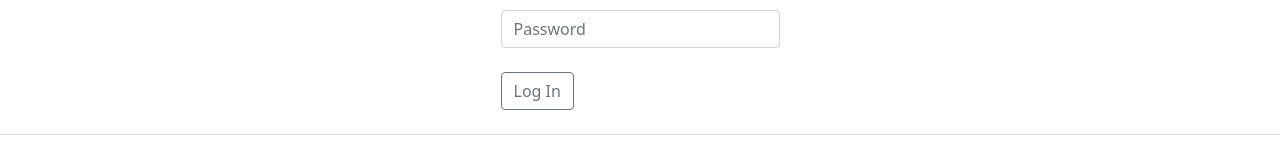
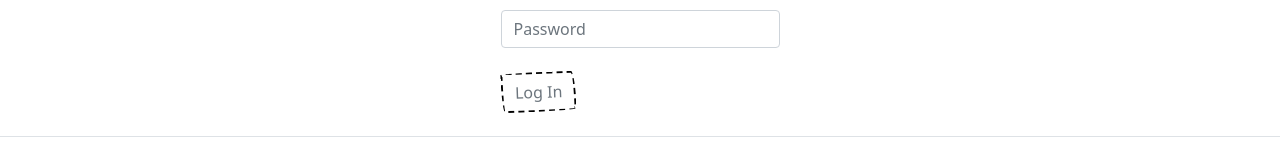
Before and after one commit to Rossen27/the-homepage, a Vue app: page /#/login in a window 1280 px wide. Shown: the part 385-538 px from the top of the page. Built offline with nearby package versions, Linux system fonts and the light colour scheme; what v3-carousel would draw is missing.

Commit message:
addloginpage

```diff
--- a/src/components/Member/LogIn.vue
+++ b/src/components/Member/LogIn.vue
@@ -50,3 +50,15 @@ export default {
     }
 }
 </script>
+<style scoped>
+.col-lg-3 .btn {
+    border-width: 2px 3px 2px 5px;
+    border-radius: 90% 6% 93% 5% / 5% 94% 7% 95%;
+    /* 做出傾斜的視覺感 */
+    transform: rotate(2deg);
+    border: dashed black 2px;
+    transform: rotate(-2deg);
+    /* 將傾斜的部分修正 */
+}
+
+</style>
```
